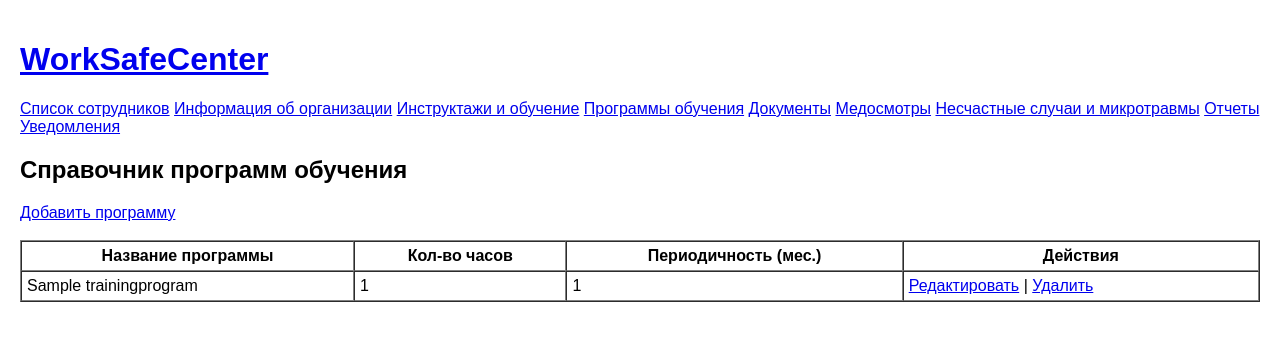
After one commit to evlx87/WorkSafeCenter, a Django app: page /trainings/programs/ in a window 1280 px wide. The commit adds this page. Shown: the top 341 px of the page. Run offline with Django 5.2, Linux system fonts and the light colour scheme; tables that the repository leaves empty hold one stand-in row (values such as "Sample post").

Commit message:
Создан функционал добавления программы обучения

```diff
--- a/config/urls.py
+++ b/config/urls.py
@@ -24,6 +24,7 @@ urlpatterns = [
     path('', index, name='index'),
     path('admin/', admin.site.urls),
     path('employees/', include('employees.urls', namespace='employees')),
+    path('trainings/', include('trainings.urls', namespace='trainings')),
     path('employees/<int:employee_pk>/trainings/', include('trainings.urls', namespace='trainings')),
     path('organization/', include('organization.urls', namespace='organization')),
     path('safety-trainings/', include('safety_trainings.urls', namespace='safety_trainings')),
--- a/templates/base.html
+++ b/templates/base.html
@@ -17,6 +17,7 @@
     <a href="{% url 'employees:employee_list' %}">Список сотрудников</a>
     <a href="{% url 'organization:organization_info' %}">Информация об организации</a>
     <a href="{% url 'safety_trainings:safety_trainings_list' %}">Инструктажи и обучение</a>
+    <a href="{% url 'trainings:program_list' %}">Программы обучения</a>
     <a href="{% url 'documents:documents_list' %}">Документы</a>
     <a href="{% url 'medical_checks:medical_check_list' %}">Медосмотры</a>
     <a href="{% url 'incidents:incident_list' %}">Несчастные случаи и микротравмы</a>
--- a/trainings/models.py
+++ b/trainings/models.py
@@ -1,29 +1,49 @@
 from django.db import models
+
 from employees.models import Employee
 from .validators import validate_pdf_extension
 
 
 # Create your models here.
+class TrainingProgram(models.Model):
+    name = models.CharField(
+        max_length=255,
+        unique=True,
+        verbose_name="Наименование программы"
+    )
+    hours = models.PositiveIntegerField(
+        verbose_name="Количество часов"
+    )
+    frequency_months = models.PositiveIntegerField(
+        verbose_name="Периодичность (в месяцах)",
+        help_text="Через сколько месяцев необходимо повторное обучение. 0 - если не требуется.",
+        default=0
+    )
+
+    class Meta:
+        verbose_name = "Программа обучения"
+        verbose_name_plural = "Программы обучения"
+        ordering = ['name']
+
+    def __str__(self):
+        return f"{self.name} ({self.hours} ч.)"
+
+
 class Training(models.Model):
+    program = models.ForeignKey(
+        TrainingProgram,
+        on_delete=models.PROTECT,
+        verbose_name="Программа обучения"
+    )
+
     employee = models.ForeignKey(
         Employee,
         on_delete=models.CASCADE,
         related_name='trainings',
         verbose_name="Работник"
     )
-    program_name = models.CharField(
-        max_length=255,
-        verbose_name="Наименование программы обучения"
-    )
-    hours = models.PositiveIntegerField(
-        verbose_name="Количество часов"
-    )
     training_date = models.DateField(
         verbose_name="Дата прохождения"
-    )
-    frequency_months = models.PositiveIntegerField(
-        verbose_name="Периодичность (в месяцах)",
-        help_text="Через сколько месяцев необходимо повторное обучение."
     )
     document_scan = models.FileField(
         upload_to='training_documents/',
@@ -39,4 +59,4 @@ class Training(models.Model):
         ordering = ['-training_date']
 
     def __str__(self):
-        return f"{self.program_name} - {self.employee}"
+        return f"{self.program.name} - {self.employee}"
--- /dev/null
+++ b/trainings/templates/trainings/trainingprogram_list.html
@@ -0,0 +1,36 @@
+{% extends 'base.html' %}
+{% block title %}Справочник программ обучения{% endblock %}
+{% block content %}
+<section>
+    <h2>Справочник программ обучения</h2>
+    <a href="{% url 'trainings:program_create' %}" class="button">Добавить программу</a>
+    <br><br>
+    {% if programs %}
+    <table border="1" cellpadding="5" cellspacing="0" width="100%">
+        <thead>
+        <tr>
+            <th>Название программы</th>
+            <th>Кол-во часов</th>
+            <th>Периодичность (мес.)</th>
+            <th>Действия</th>
+        </tr>
+        </thead>
+        <tbody>
+        {% for program in programs %}
+        <tr>
+            <td>{{ program.name }}</td>
+            <td>{{ program.hours }}</td>
+            <td>{{ program.frequency_months }}</td>
+            <td>
+                <a href="{% url 'trainings:program_update' program.pk %}">Редактировать</a> |
+                <a href="{% url 'trainings:program_delete' program.pk %}">Удалить</a>
+            </td>
+        </tr>
+        {% endfor %}
+        </tbody>
+    </table>
+    {% else %}
+    <p>Программы обучения еще не добавлены.</p>
+    {% endif %}
+</section>
+{% endblock %}
--- a/trainings/urls.py
+++ b/trainings/urls.py
@@ -1,5 +1,6 @@
 from django.urls import path
-from .views import TrainingCreateView, TrainingUpdateView, TrainingDeleteView
+from .views import TrainingCreateView, TrainingUpdateView, TrainingDeleteView, TrainingProgramListView, \
+    TrainingProgramCreateView, TrainingProgramUpdateView, TrainingProgramDeleteView
 
 app_name = 'trainings'
 
@@ -7,4 +8,9 @@ urlpatterns = [
     path('add/', TrainingCreateView.as_view(), name='training_create'),
     path('<int:pk>/update/', TrainingUpdateView.as_view(), name='training_update'),
     path('<int:pk>/delete/', TrainingDeleteView.as_view(), name='training_delete'),
+    path('programs/', TrainingProgramListView.as_view(), name='program_list'),
+    path('programs/add/', TrainingProgramCreateView.as_view(), name='program_create'),
+    path('programs/<int:pk>/update/', TrainingProgramUpdateView.as_view(), name='program_update'),
+    path('programs/<int:pk>/delete/', TrainingProgramDeleteView.as_view(), name='program_delete'),
+
 ]
--- a/trainings/views.py
+++ b/trainings/views.py
@@ -1,9 +1,10 @@
 from django.shortcuts import get_object_or_404
 from django.urls import reverse_lazy
-from django.views.generic import CreateView, UpdateView, DeleteView
-from .models import Training
-from .forms import TrainingForm
+from django.views.generic import CreateView, UpdateView, DeleteView, ListView
+
 from employees.models import Employee
+from .forms import TrainingForm, TrainingProgramForm
+from .models import Training, TrainingProgram
 
 
 # Create your views here.
@@ -55,3 +56,29 @@ class TrainingDeleteView(DeleteView):
     def get_success_url(self):
         return reverse_lazy('employees:employee_detail', kwargs={
                             'pk': self.object.employee.pk})
+
+
+class TrainingProgramListView(ListView):
+    model = TrainingProgram
+    template_name = 'trainings/trainingprogram_list.html'
+    context_object_name = 'programs'
+
+
+class TrainingProgramCreateView(CreateView):
+    model = TrainingProgram
+    form_class = TrainingProgramForm
+    template_name = 'trainings/trainingprogram_form.html'
+    success_url = reverse_lazy('trainings:program_list')
+
+
+class TrainingProgramUpdateView(UpdateView):
+    model = TrainingProgram
+    form_class = TrainingProgramForm
+    template_name = 'trainings/trainingprogram_form.html'
+    success_url = reverse_lazy('trainings:program_list')
+
+
+class TrainingProgramDeleteView(DeleteView):
+    model = TrainingProgram
+    template_name = 'trainings/trainingprogram_confirm_delete.html'
+    success_url = reverse_lazy('trainings:program_list')
```
Also changed, not shown: employees/templates/employees/employee_detail.html (+4 -4 lines), safety_trainings/views.py (+14 -24 lines), trainings/forms.py (+12 -3 lines), trainings/templates/trainings/trainingprogram_confirm_delete.html (added, +14 -0 lines), trainings/templates/trainings/trainingprogram_form.html (added, +13 -0 lines).
